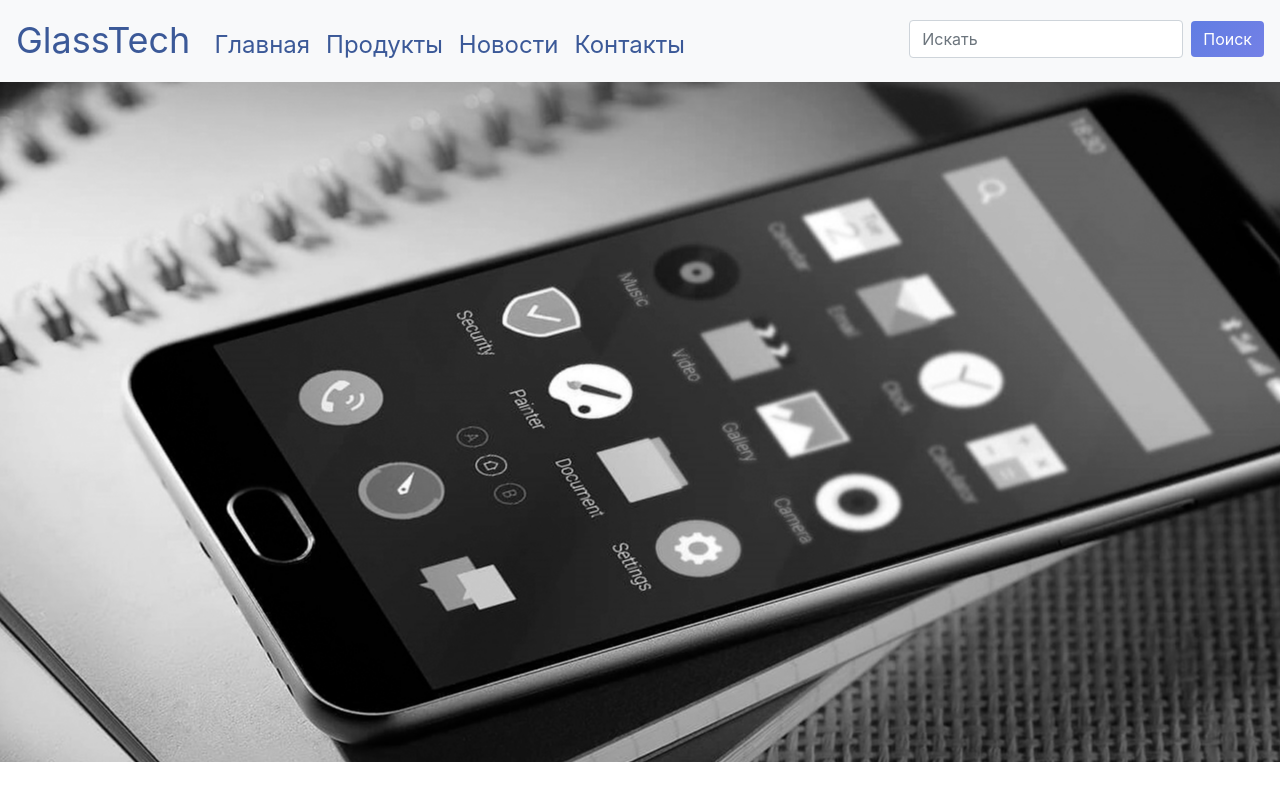
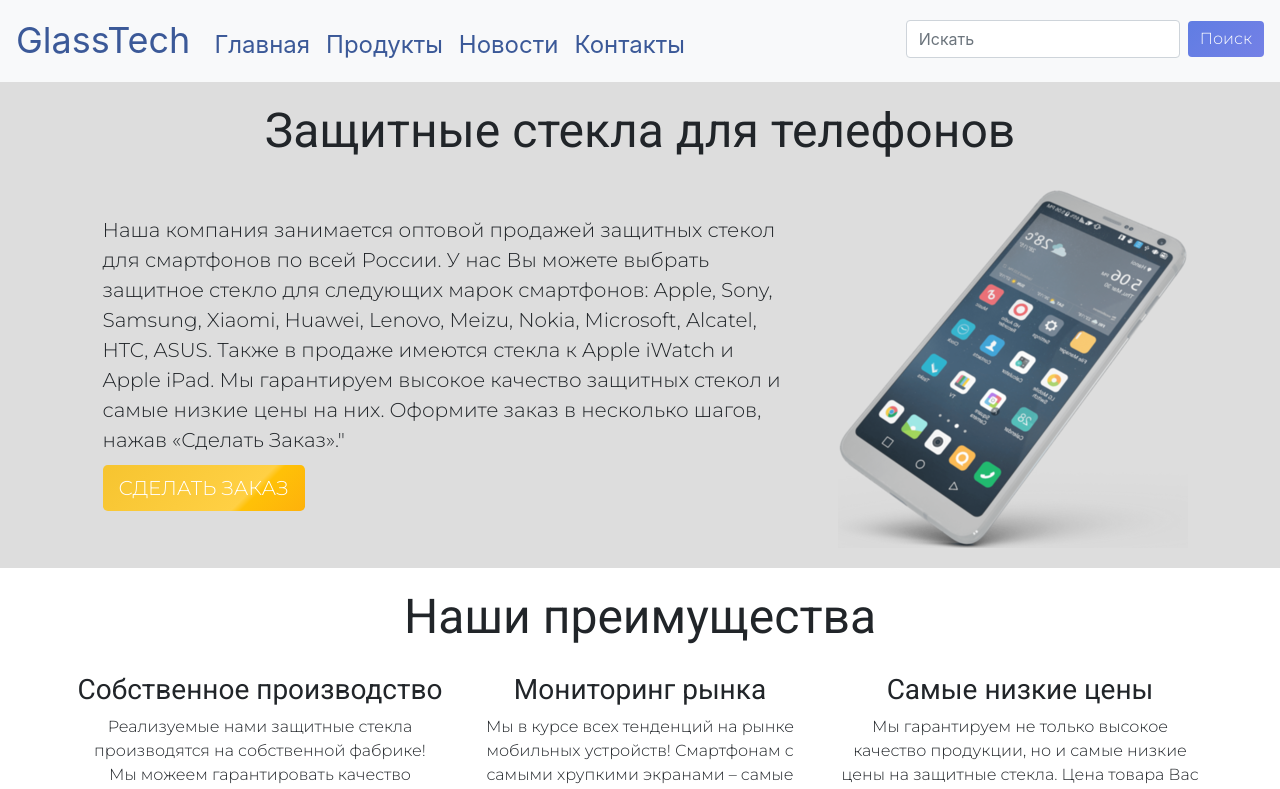
Before and after one commit to Kmiyh/glasstech, a Vue app: page / in a window 1280 px wide. Shown: the top 789 px of the page. Built offline with nearby package versions, Linux system fonts and the light colour scheme.

Commit message:
add fonts

```diff
--- a/src/components/Footer.vue
+++ b/src/components/Footer.vue
@@ -30,6 +30,7 @@ export default {
 </script>
 
 <style scope>
+@import url('https://fonts.googleapis.com/css?family=Montserrat:300|Poiret+One|Roboto&display=swap');
 #footer {
   padding-bottom: 20px !important;
   padding-top: 20px !important;
--- a/src/components/Header.vue
+++ b/src/components/Header.vue
@@ -55,6 +55,10 @@ export default {
 };
 </script>
 <style scoped>
+@import url("https://fonts.googleapis.com/css?family=Montserrat:300|Poiret+One|Roboto&display=swap");
+button {
+  font-family: "Montserrat", sans-serif;
+}
 nav {
   position: sticky;
   top: 0;
--- a/src/components/Main.vue
+++ b/src/components/Main.vue
@@ -2,14 +2,12 @@
   <div>
     <my-header></my-header>
     <main>
-      <section>
-        <div id="image"></div>
-      </section>
-      <section>
+      <!-- <section id="image"></section> -->
+      <section class="gray">
         <div class="container">
           <h1 v-html="first"></h1>
           <div class="row centered">
-            <div id="info">
+            <div id="info" class="font">
               {{ff}}
               <br />
               <button class="order btn btn-warning btn-lg">{{button}}</button>
@@ -18,21 +16,21 @@
           </div>
         </div>
       </section>
-      <section class="gray">
+      <section>
         <div id="advantages" class="container">
-          <h1>{{second}}</h1>
+          <h1 class="second">{{second}}</h1>
           <div class="row">
-            <div>
+            <div class="font">
               <h3>{{sf}}</h3>
               <p>{{sff}}</p>
               <i class="fa fa-trophy"></i>
             </div>
-            <div>
+            <div class="font">
               <h3>{{ss}}</h3>
               <p>{{ssf}}</p>
               <i class="fa fa-trophy"></i>
             </div>
-            <div>
+            <div class="font">
               <h3>{{st}}</h3>
               <p>{{stf}}</p>
               <i class="fa fa-trophy"></i>
@@ -40,7 +38,7 @@
           </div>
         </div>
       </section>
-      <section>
+      <section class="gray">
         <div class="container">
           <h1>{{third}}</h1>
         </div>
@@ -91,7 +89,7 @@
           </div>
         </div>
       </section>
-      <section class="gray">
+      <section>
         <div class="container">
           <h1>{{fourth}}</h1>
           <h5>{{fs}}</h5>
@@ -125,7 +123,7 @@ export default {
   data() {
     return {
       button: "СДЕЛАТЬ ЗАКАЗ",
-      first: "ЗАЩИТНЫЕ СТЕКЛА ДЛЯ<br>МОБИЛЬНЫХ ТЕЛЕФОНОВ",
+      first: "Защитные стекла для телефонов",
       ff:
         'Наша компания занимается оптовой продажей защитных стекол для смартфонов по всей России. У нас Вы можете выбрать защитное стекло для следующих марок смартфонов: Apple, Sony, Samsung, Xiaomi, Huawei, Lenovo, Meizu, Nokia, Microsoft, Alcatel, HTC, ASUS. Также в продаже имеются стекла к Apple iWatch и Apple iPad. Мы гарантируем высокое качество защитных стекол и самые низкие цены на них. Оформите заказ в несколько шагов, нажав «Сделать Заказ»."',
       second: "Наши преимущества",
@@ -148,6 +146,21 @@ export default {
 </script>
 
 <style scoped>
+@import url("https://fonts.googleapis.com/css?family=Montserrat:300|Poiret+One|Roboto&display=swap");
+button {
+  font-family: "Montserrat", sans-serif;
+}
+.font {
+  margin: auto;
+}
+h3 {
+  font-family: "Roboto", sans-serif;
+  font-size: 28px;
+}
+h1 {
+  font-family: "Roboto", sans-serif;
+  font-size: 48px;
+}
 .order_cd {
   padding-bottom: 0px;
   padding-top: 0px;
@@ -164,6 +177,7 @@ export default {
   padding-left: 5px;
   padding-bottom: 20px;
   border: 2px;
+  font-family: "Montserrat", sans-serif;
 }
 .cd {
   max-width: 298px;
@@ -183,6 +197,7 @@ p {
   width: 380px;
   padding-right: 10px;
   padding-left: 10px;
+  font-family: "Montserrat", sans-serif;
 }
 .row {
   padding-top: 20px;
@@ -201,11 +216,11 @@ p {
   background-image: url("../../static/image/zxc.png");
   min-height: 360px;
   min-width: 350px;
-  margin-bottom: 20px;
-  margin-left: 30px;
+  margin: auto;
 }
 .container {
   text-align: center;
+  padding-bottom: 20px;
 }
 .gray {
   background-color: #dddddd;
@@ -216,6 +231,7 @@ p {
   text-align: left;
   max-width: 700px;
   font-size: 20px;
+  font-family: "Montserrat", sans-serif;
 }
 .order {
   text-align: center;
```
